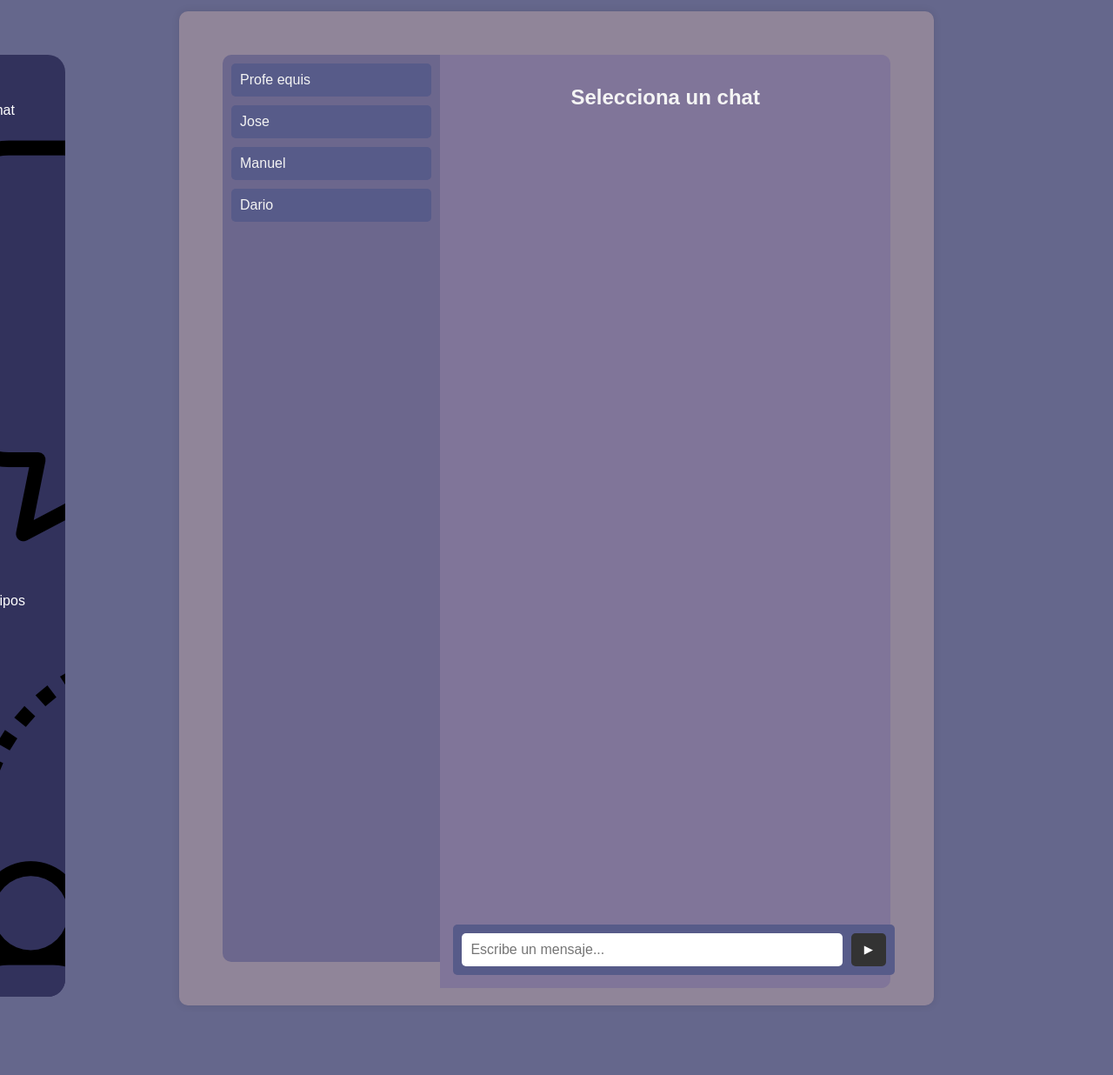
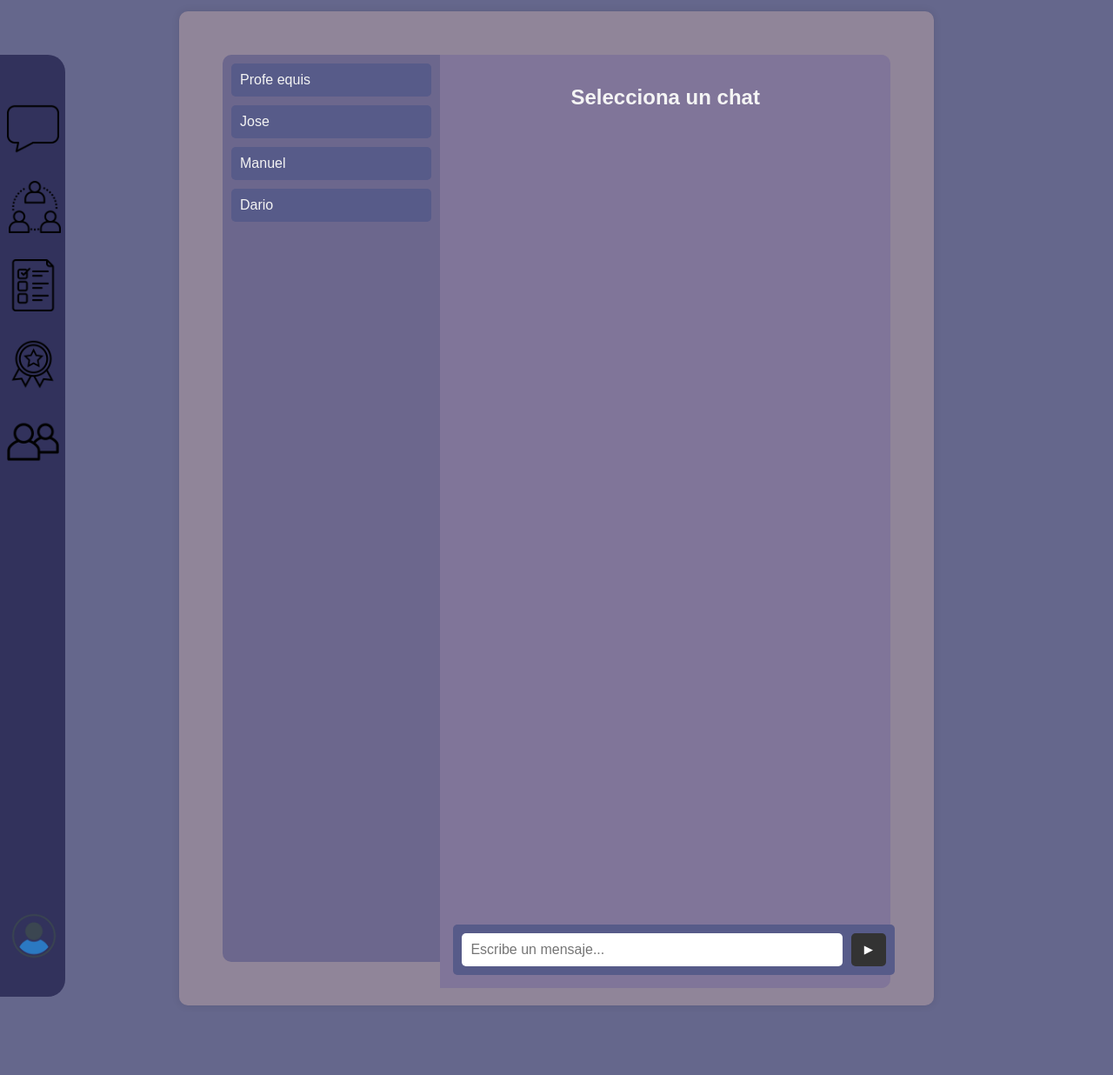
Before and after one commit to hellzey/IMP-llamadas-y-mensajes, a PHP site: page /chat.php in a window 1280 px wide. Shown: the part 67-1303 px from the top of the page at 87% size. Run offline with PHP 8.4, Linux system fonts and the light colour scheme.

Commit message:
Update navleft.css

```diff
--- a/poi/poi/css/navleft.css
+++ b/poi/poi/css/navleft.css
@@ -1,20 +1,20 @@
 /* Estilos generales de la barra de navegación */
 #nav-left {
-    width: 150px; /* Ancho de la barra */
-    height: 80vh; /* 80% de la altura de la ventana */
+    width: 150px;
+    height: 80vh;
     background-color: #32325c;
     position: fixed;
-    left: -75px; /* Ocultando la mitad de la barra */
-    top: 10vh; /* Centrando verticalmente */
-    border-top-right-radius: 20px; /* Solo esquina superior derecha */
-    border-bottom-right-radius: 20px; /* Solo esquina inferior derecha */
+    left: -75px;
+    top: 10vh;
+    border-top-right-radius: 20px;
+    border-bottom-right-radius: 20px;
     display: flex;
     flex-direction: column;
     align-items: center;
     justify-content: space-between;
     padding: 20px 0;
     transition: left 0.3s ease;
-    overflow: hidden; /* Oculta contenido que sobrepase */
+    overflow: hidden;
 }
 
 /* Muestra la barra al pasar el mouse */
@@ -28,25 +28,47 @@
     flex-direction: column;
     align-items: center;
     width: 100%;
-    padding: 20px 0; /* Reducción del padding para evitar desbordes */
+    padding: 20px 0;
 }
 
 /* Estilos de los enlaces */
 #nav-left .navleft-links a {
-    color: white; /* Mejor contraste */
+    display: flex;
+    align-items: center;
+    justify-content: space-between; /* Alinea el texto a la izquierda y el icono a la derecha */
+    color: white;
     text-decoration: none;
     background-color: #32325c;
     width: 90%;
-    text-align: center;
     padding: 10px;
     margin: 5px 0;
-    border-radius: 10px; /* Bordes redondeados para los botones */
+    border-radius: 10px;
     transition: background 0.3s ease;
+}
+
+/* Estilos para el texto dentro de los enlaces */
+#nav-left .navleft-links a span {
+    flex-grow: 1; /* Ocupa el espacio disponible a la izquierda */
+    text-align: left;
+    padding-left: 10px; /* Espacio para separarlo del borde izquierdo */
+}
+
+/* Estilos para los iconos dentro de los enlaces */
+#nav-left .navleft-links a img {
+    width: 60px; /* Ajusta el tamaño del icono */
+    height: 60px;
+    margin-left: 10px; /* Espacio entre el texto y el icono */
+    transition: transform 0.3s ease;
 }
 
 /* Efecto hover en enlaces */
 #nav-left .navleft-links a:hover {
     background-color: #434383;
+}
+
+/* Efecto hover en imágenes */
+#nav-left .navleft-links a:hover img {
+    transform: scale(1.1);
 }
 
 /* Estilos del perfil */
@@ -61,3 +83,58 @@
     border-radius: 50%;
     width: 50px;
 }
+
+/* Estilos para el enlace del nombre de usuario */
+#nav-left .navleft-profile a {
+    color: white;
+    text-decoration: none;
+    font-size: 14px;
+    display: block;
+    margin-top: 5px;
+    transition: color 0.3s ease;
+}
+
+/* Efecto hover en el nombre de usuario */
+#nav-left .navleft-profile a:hover {
+    color: #ccccff;
+}
+/* Estilos del perfil, igual que los botones del menú */
+#nav-left .navleft-profile {
+    display: flex;
+    align-items: center;
+    justify-content: space-between; /* Texto a la izquierda, imagen a la derecha */
+    color: white;
+    text-decoration: none;
+    background-color: #32325c;
+    width: 90%;
+    padding: 10px;
+    margin: 10px 0;
+    border-radius: 10px;
+    transition: background 0.3s ease;
+}
+
+/* Estilos para el nombre dentro del perfil */
+#nav-left .navleft-profile span {
+    flex-grow: 1; /* Ocupa el espacio disponible a la izquierda */
+    text-align: left;
+    padding-left: 10px; /* Separación del borde izquierdo */
+}
+
+/* Estilos para la imagen de perfil */
+#nav-left .navleft-profile img {
+    width: 60px;
+    height: 60px;
+    border-radius: 50%;
+    margin-left: 10px; /* Espacio entre el texto y la imagen */
+    transition: transform 0.3s ease;
+}
+
+/* Efecto hover en el perfil */
+#nav-left .navleft-profile:hover {
+    background-color: #434383;
+}
+
+/* Efecto hover en la imagen de perfil */
+#nav-left .navleft-profile:hover img {
+    transform: scale(1.1);
+}
```
